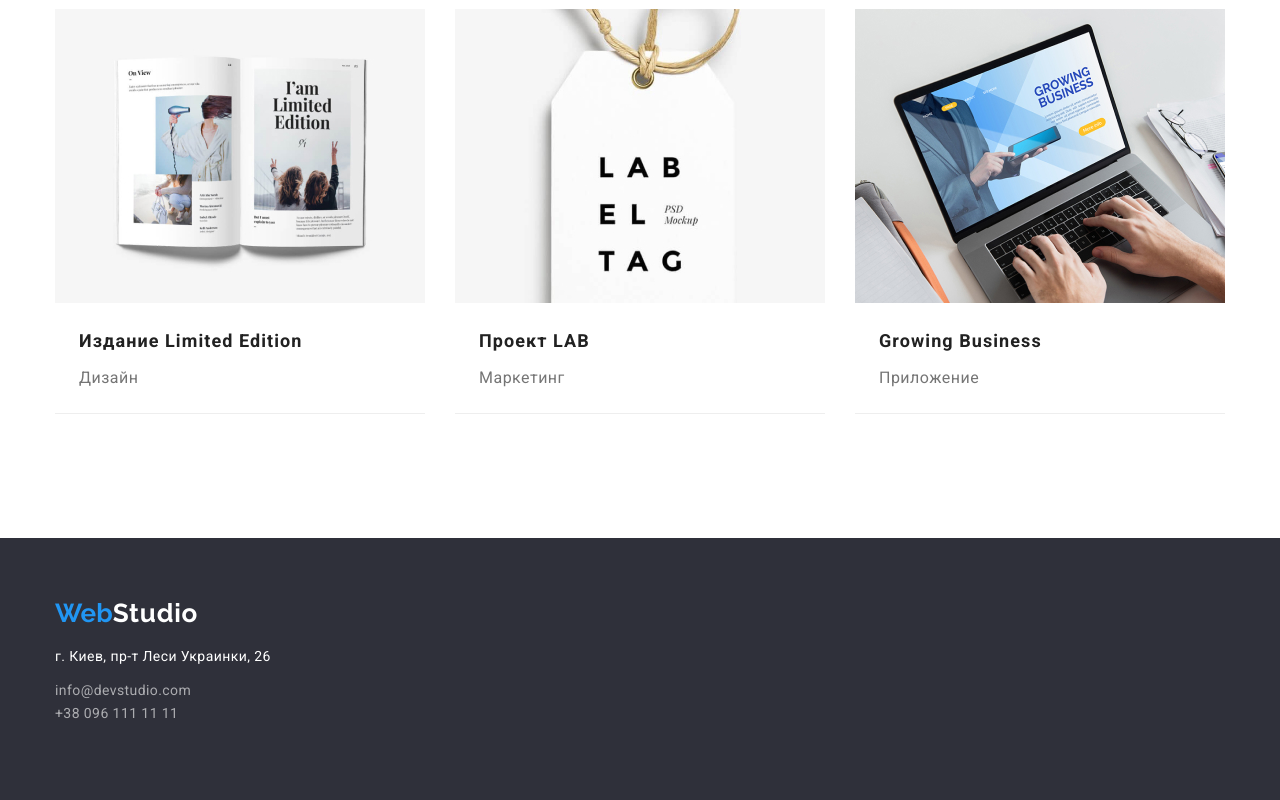
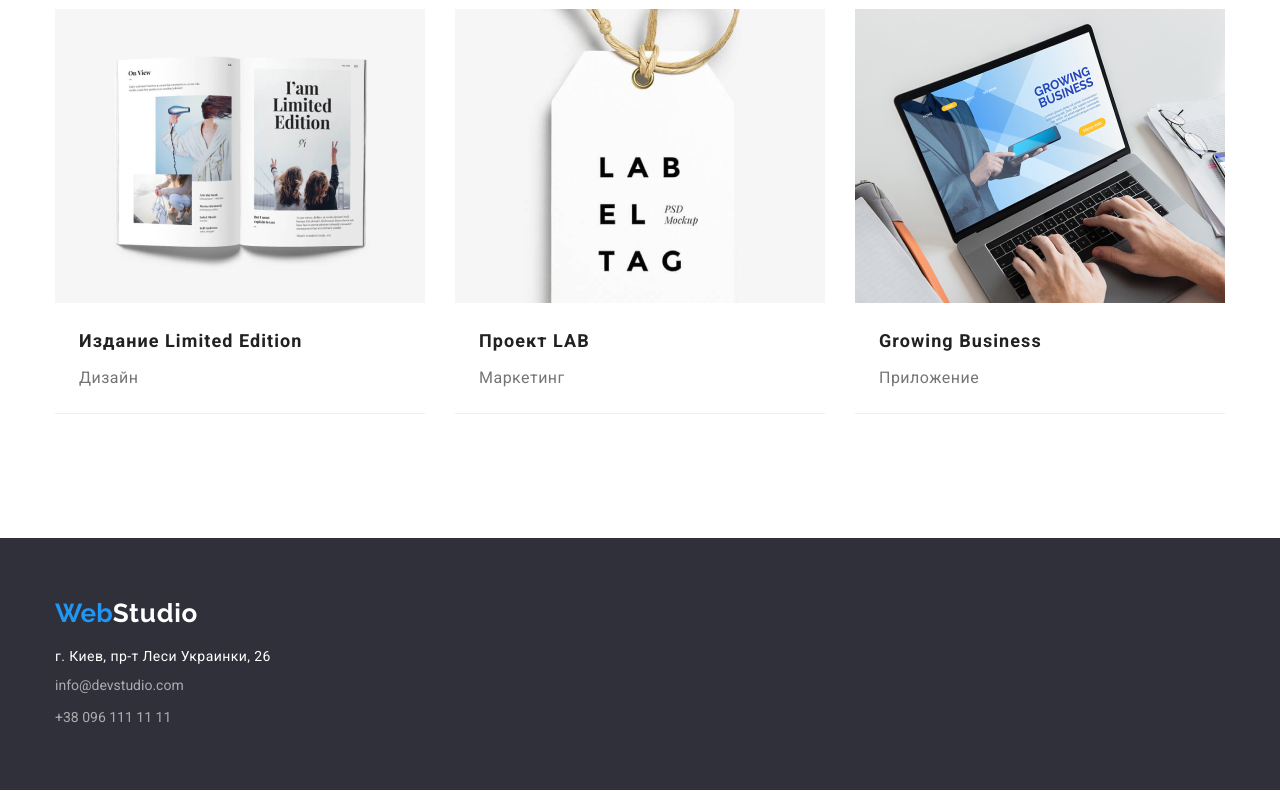
Before and after one commit to Iryna-Grabovska/goit-markup-hw-03, a plain HTML site: page portfolio.html in a window 1280 px wide. Shown: the part 1133-1933 px from the top of the page. Drawn offline with nearby package versions, Linux system fonts and the light colour scheme.

Commit message:
задала paddings

```diff
--- a/css/style.css
+++ b/css/style.css
@@ -316,6 +316,9 @@ p {
 .footer-contakts-title:not(:last-child) {
   margin-bottom: 9px;
 }
+.footer-post {
+  display: block;
+}
 .contacts {
   margin-top: 20px;
   font-style: inherit;
--- a/portfolio.html
+++ b/portfolio.html
@@ -140,16 +140,15 @@
 
     </main>
     <footer class="footer">
-        <div class="container">
+        <div class="container footer-post">
             <a class="logo" href="./index.html">Web<span class="logo-studio-footer">Studio</span></a>
             <div class="post">
                 <address class="footer-address">г. Киев, пр-т Леси Украинки, 26</address>
-                <address>
-                    <ul class="footer-contakts-list">
-                        <li><a class="footer-contakts" href="info@devstudio.com">info@devstudio.com</a></li>
-                        <li><a class="footer-contakts" href="+380961111111">+38 096 111 11 11</a></li>
-                    </ul>
-                </address>
+                <ul class="footer-contakts-item">
+                    <li class="footer-contakts-title"><a class="footer-contakts"
+                            href="info@devstudio.com">info@devstudio.com</a></li>
+                    <li class="footer-contakts-title"><a class="footer-contakts" href="+380961111111">+38 096 111 11 11</a></li>
+                </ul>
             </div>
         </div>
 
```
Also changed, not shown: index.html (+1 -4 lines).
